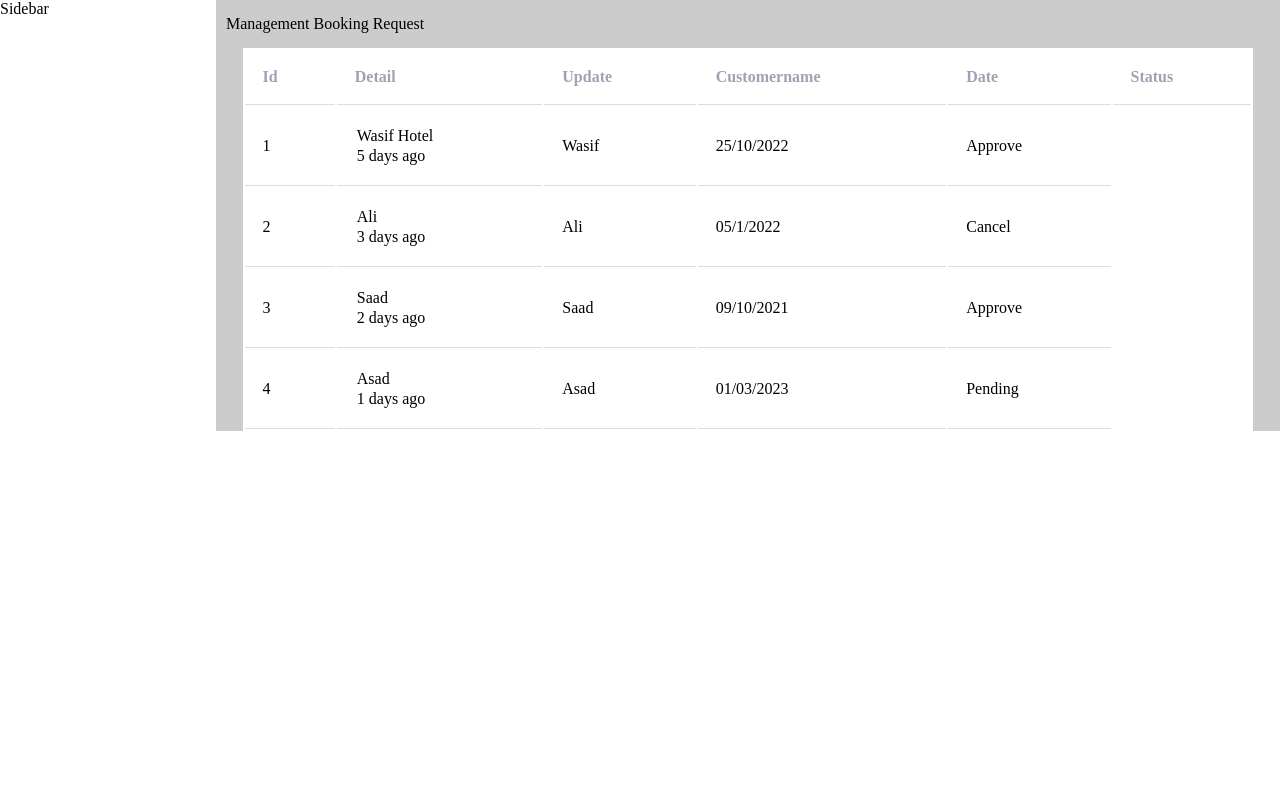
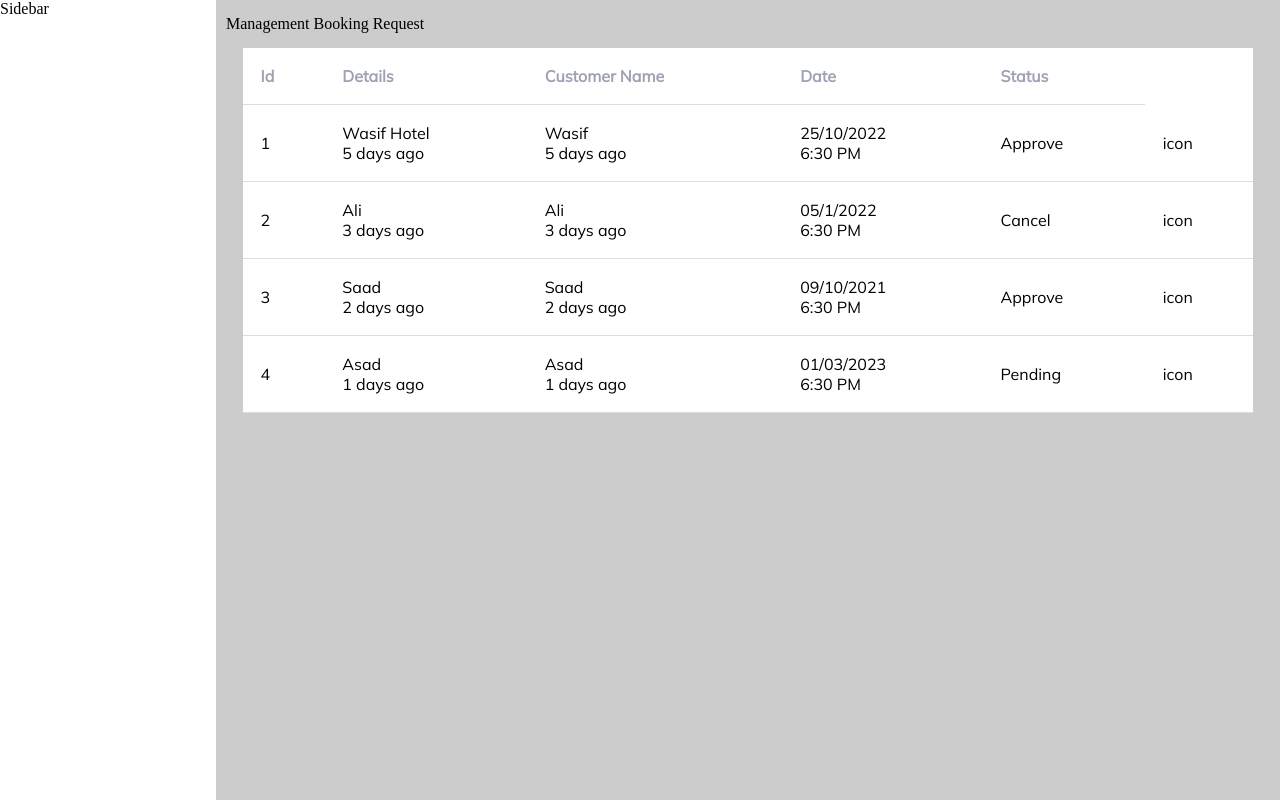
Before and after one commit to nekizz/final-project, a React (Create React App) app in the folder FE/: page /Admin in a window 1280 px wide. Built offline with nearby package versions, Linux system fonts and the light colour scheme.

Commit message:
import Font Mulish

```diff
--- a/FE/src/pages/Admin/Admin.js
+++ b/FE/src/pages/Admin/Admin.js
@@ -1,14 +1,14 @@
 import React from 'react';
 import styles from './Admin.module.css';
-
+import '@fontsource/mulish'; // Import font
 import classNames from 'classnames/bind';
 
 const cx = classNames.bind(styles);
 const customer = [
-    { id: 1, detail: 'Wasif Hotel', update: '5 days ago', customername: 'Wasif', date: '25/10/2022', status: 'Approve' },
-    { id: 2, detail: 'Ali', update: '3 days ago', customername: 'Ali', date: '05/1/2022', status: 'Cancel' },
-    { id: 3, detail: 'Saad', update: '2 days ago', customername: 'Saad', date: '09/10/2021', status: 'Approve' },
-    { id: 4, detail: 'Asad', update: '1 days ago', customername: 'Asad', date: '01/03/2023', status: 'Pending' },
+    { id: 1, detail: 'Wasif Hotel', update: '5 days ago', customername: 'Wasif', date: '25/10/2022', hour: '6:30 PM', status: 'Approve' },
+    { id: 2, detail: 'Ali', update: '3 days ago', customername: 'Ali', date: '05/1/2022', hour: '6:30 PM', status: 'Cancel' },
+    { id: 3, detail: 'Saad', update: '2 days ago', customername: 'Saad', date: '09/10/2021', hour: '6:30 PM', status: 'Approve' },
+    { id: 4, detail: 'Asad', update: '1 days ago', customername: 'Asad', date: '01/03/2023', hour: '6:30 PM', status: 'Pending' },
 ];
 
 function Admin() {
@@ -23,23 +23,30 @@ function Admin() {
                     <table>
                         <tbody>
                             <tr>
-                                {header.map((cst, index) => (
-                                    <th className={cx('header')} key={index}>
-                                        {cst}
-                                    </th>
-                                ))}
+                                <th> Id </th>
+                                <th> Details</th>
+                                <th> Customer Name </th>
+                                <th> Date </th>
+                                <th> Status </th>
                             </tr>
 
                             {customer.map((cst) => (
-                                <tr key={cst.id}>
+                                <tr key={cst.id} className={cx('customer')}>
                                     <td>{cst.id}</td>
                                     <td>
                                         <tr>{cst.detail}</tr>
                                         <tr>{cst.update}</tr>
                                     </td>
-                                    <td>{cst.customername}</td>
-                                    <td>{cst.date}</td>
+                                    <td>
+                                        <tr>{cst.customername}</tr>
+                                        <tr>{cst.update}</tr>
+                                    </td>
+                                    <td>
+                                        <tr>{cst.date}</tr>
+                                        <tr>{cst.hour}</tr>
+                                    </td>
                                     <td>{cst.status}</td>
+                                    <td> icon </td>
                                 </tr>
                             ))}
                         </tbody>
--- a/FE/src/pages/Admin/Admin.module.css
+++ b/FE/src/pages/Admin/Admin.module.css
@@ -7,12 +7,12 @@
     nav {
         padding: 15px 10px;
     }
-
     aside {
         align-self: start;
     }
     main {
         background-color: #cccccc;
+        height: 100vh;
     }
     .header {
         text-transform: capitalize;
@@ -20,18 +20,24 @@
     }
     .table-container {
         display: flex !important ;
-        justify-content: center !important;
+        justify-content: center;
     }
     table {
         width: 95%;
         background-color: white;
+        font-family: Mulish; /* install --- npm install @fontsource/mulish */
+        border-collapse: collapse;
     }
     th,
     td {
         border-bottom: 1px solid #ddd;
         padding: 18px;
+        text-align: left;
     }
     th {
         color: #9fa2b4;
     }
+    .customer:hover {
+        background-color: #c5c1c1;
+    }
 }
```
